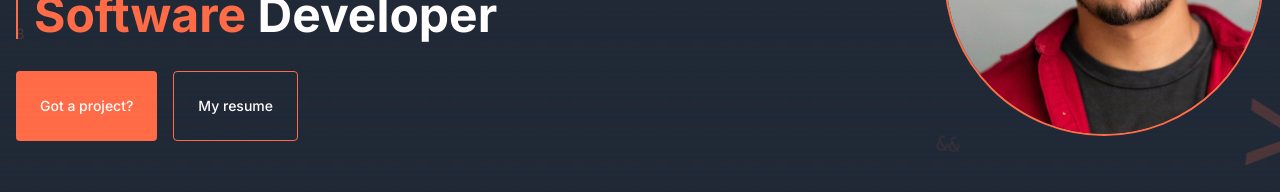
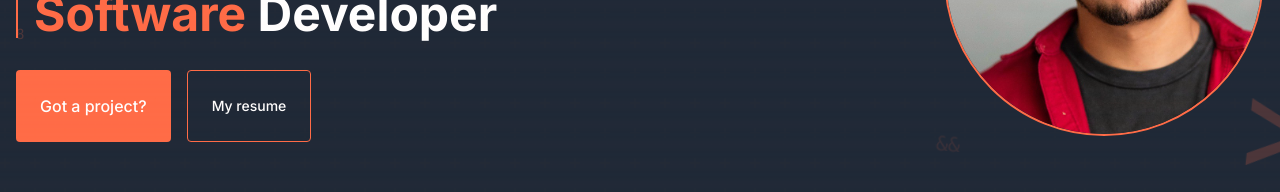
Before and after one commit to jakejohndoe/JJ-portfolio, a React (Vite) app in the folder client/: page / in a window 1280 px wide. Shown: the part 472-664 px from the top of the page. Built offline with nearby package versions, Linux system fonts and the light colour scheme; no server answers.

Commit message:
simplified got a project button for troubleshooting

```diff
--- a/client/src/components/HeroSection.tsx
+++ b/client/src/components/HeroSection.tsx
@@ -87,17 +87,15 @@ const HeroSection = () => {
             </h3>
           </div>
           <div className="mt-8 flex flex-wrap gap-4">
-            <Button
-              asChild
-              className="px-6 py-6 h-auto bg-primary text-white font-medium rounded hover:bg-opacity-90 transition"
+          <button
+            onClick={() => {
+            console.log("Got a project button clicked!");
+            document.querySelector("#contact")?.scrollIntoView({ behavior: "smooth" });
+          }}
+            className="px-6 py-6 bg-primary text-white font-medium rounded hover:bg-opacity-90 transition"
             >
-              <a
-                href="#contact"
-                onClick={(e) => handleNavClick(e)} // keep it clean by handling the click directly
-                className="cursor-pointer">
-              Got a project?
-              </a>
-            </Button>
+            Got a project?
+          </button>
             <Button
               variant="outline"
               className="px-6 py-6 h-auto border border-primary text-white font-medium rounded hover:bg-primary hover:bg-opacity-10 transition"
```
